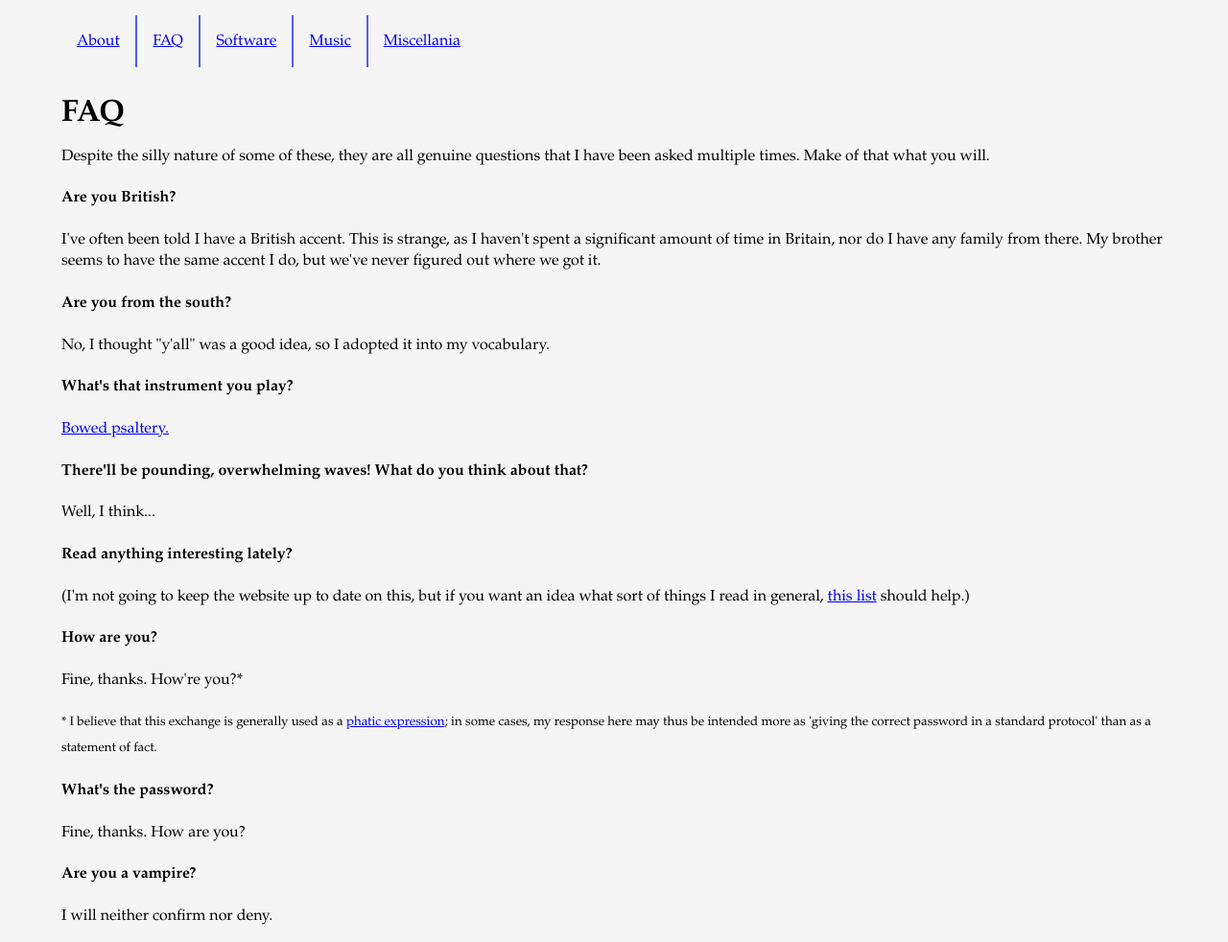
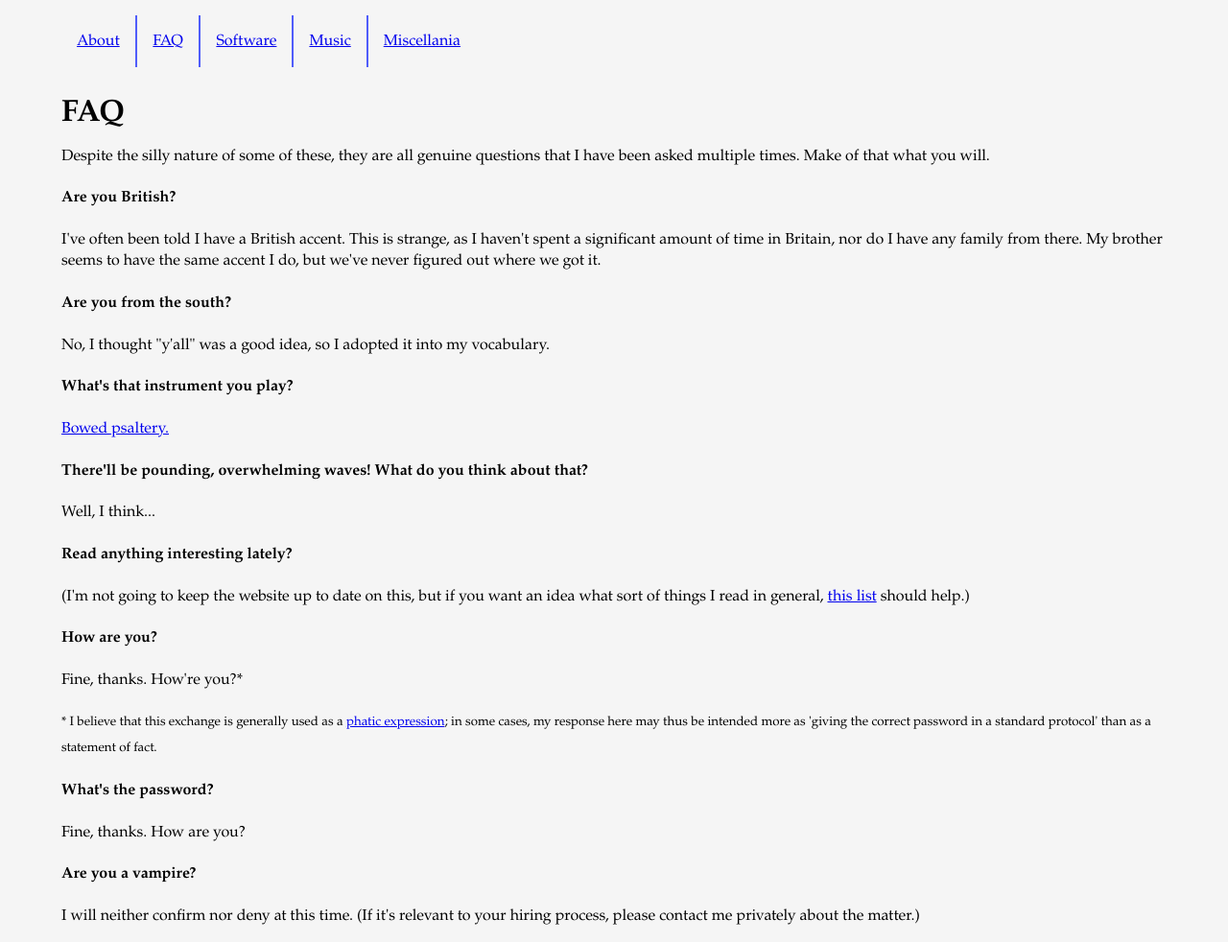
Before and after one commit to ForrestWeiswolf/forrestweiswolf.github.io, a Jekyll site: the page built from faq.html, in a window 1280 px wide. Shown: the whole page at 96% size. Built offline with Jekyll 4.4.1, drawn with Linux system fonts in a browser that asks for light colours.

Commit message:
Improve vampire FAQ answer

```diff
--- a/faq.html
+++ b/faq.html
@@ -44,6 +44,6 @@ title: Forrest Wolf - Psaltery
     <p id="a-password"></p>
 
     <h4>Are you a vampire?</h4>
-    <p>I will neither confirm nor deny.</p>
+    <p>I will neither confirm nor deny at this time. (If it's relevant to your hiring process, please contact me privately about the matter.)</p>
   </section>
 </div>
```
